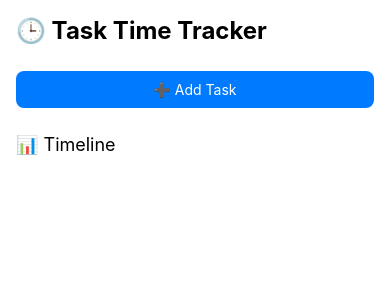
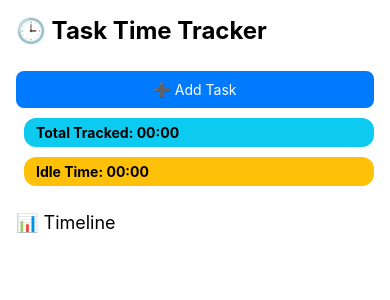
Before and after one commit to adhamsalama/timetracker-mobile, a React Native app: screen / in a window 390 px wide. Shown: the top 300 px of the page. Built offline with nearby package versions, Linux system fonts and the light colour scheme.

Commit message:
feat: add total elapsed active and idle time

```diff
--- a/App.tsx
+++ b/App.tsx
@@ -238,6 +238,14 @@ const TaskTracker: React.FC = () => {
           <Text style={styles.buttonText}>➕ Add Task</Text>
         </TouchableOpacity>
 
+        <Text style={[styles.badge, styles.badgeInfo, { marginBottom: 10 }]}>
+          Total Tracked: {formatDuration(getTotalTrackedTime())}
+        </Text>
+
+        <Text style={[styles.badge, styles.badgeWarning, { marginBottom: 10 }]}>
+          Idle Time: {formatDuration(getTotalIdleTime())}
+        </Text>
+
         {tasks.map(task => {
           const active = isActive(task);
           const durationMs = getDuration(task.intervals);
@@ -388,6 +396,24 @@ const styles = StyleSheet.create({
     backgroundColor: '#0dcaf0',
     color: '#000',
   },
+
+  badgeInfo: {
+    backgroundColor: '#0dcaf0',
+    color: '#000',
+    marginLeft: 8,
+  },
+  badgeWarning: {
+    backgroundColor: '#ffc107',
+    color: '#000',
+    marginLeft: 8,
+  },
+  badge: {
+    paddingVertical: 6,
+    paddingHorizontal: 12,
+    borderRadius: 12,
+    fontWeight: 'bold',
+    overflow: 'hidden',
+  },
 });
 
 export default TaskTracker;
```
